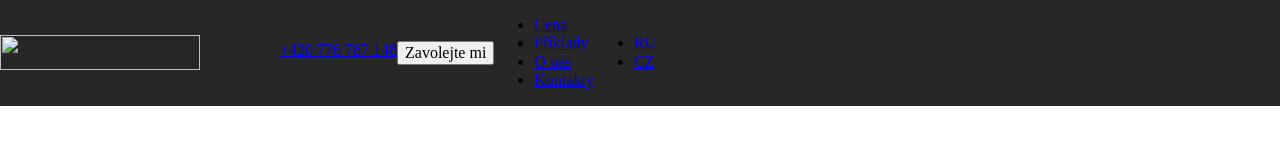
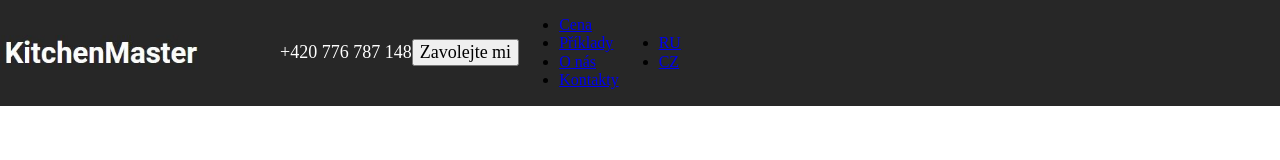
Before and after one commit to rodandr13/kuchynemontaz, a plain HTML site: page index.html in a window 1280 px wide. Drawn offline with Linux system fonts and the light colour scheme.

Commit message:
feat: add styles for header

```diff
--- a/blocks/header/__contacts-link/header__contacts-link.css
+++ b/blocks/header/__contacts-link/header__contacts-link.css
@@ -1,3 +1,6 @@
 .header__contacts-link {
-
+  color: #ffffff;
+  text-decoration: none;
+  font-size: 18px;
+  line-height: 26px;
 }
--- a/index.html
+++ b/index.html
@@ -9,7 +9,7 @@
 <div class="page">
   <div class="background-container">
     <header class="header">
-      <a href="#"><img class="header__logo" src="" alt=""></a>
+      <a href="#"><img class="header__logo" src="./images/header/logo.JPG" alt="Logo"></a>
       <ul class="header__contacts">
         <li class="header__contacts-item"><a href="#" class="header__contacts-link">+420 776 787 148</a></li>
         <li class="header__contacts-item">
```
Also changed, not shown: images/header/logo.JPG (added), 1 other file.
